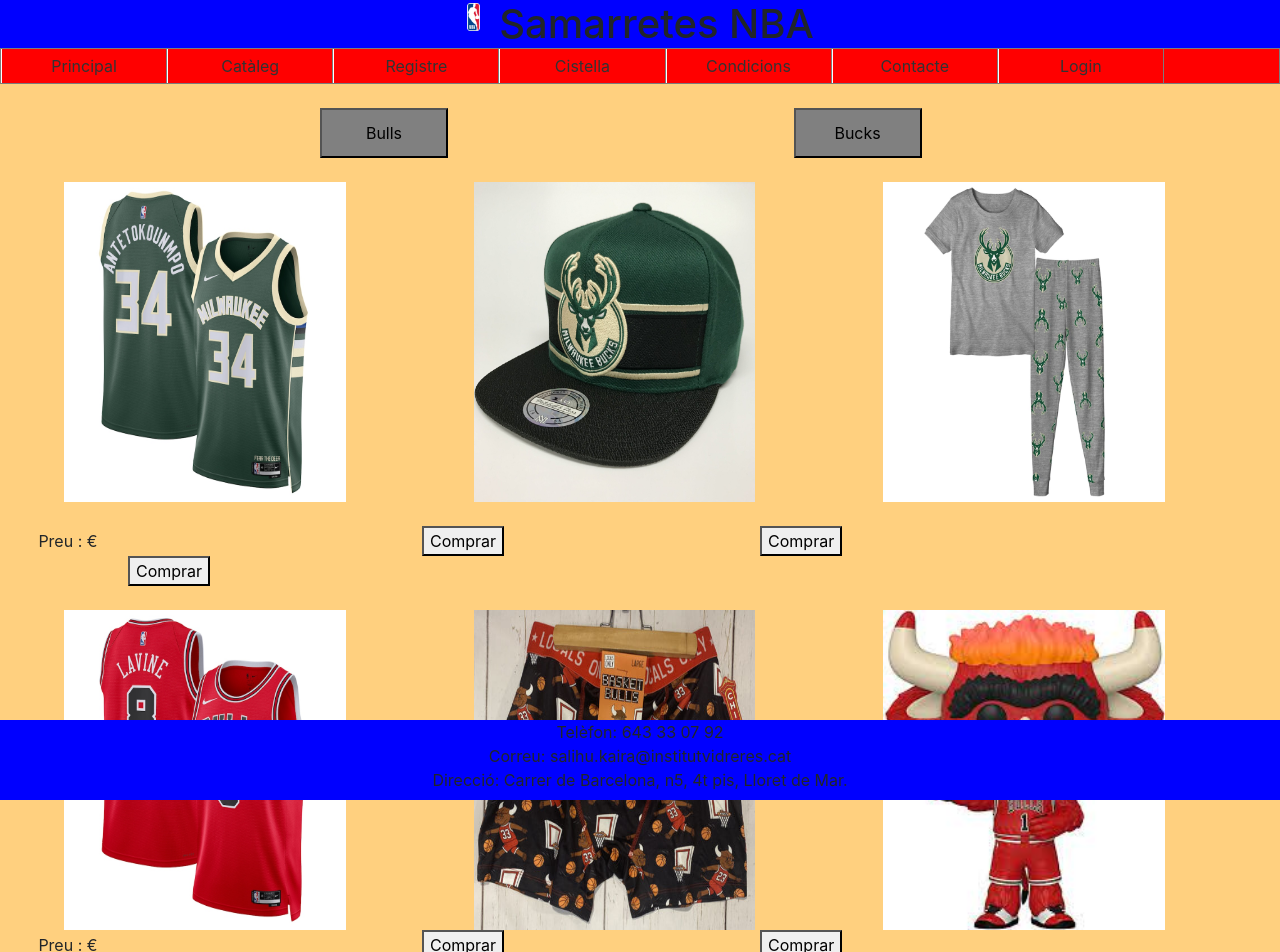
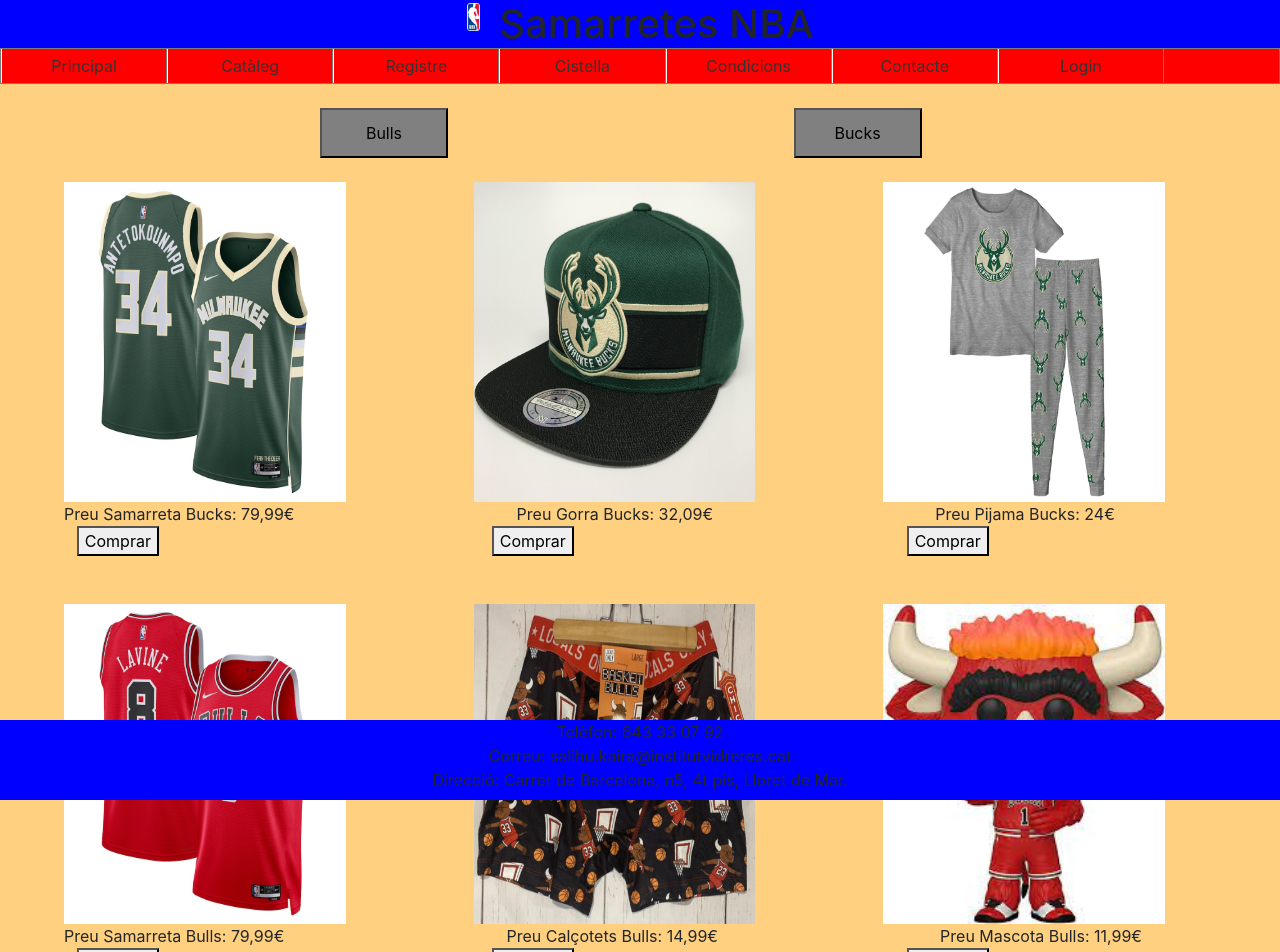
Before and after one commit to arnaulloveras-m/Projecte_Kaira_Lloveras, an Angular app: page /cataleg in a window 1280 px wide. Shown: the top 952 px of the page. Built offline with nearby package versions, Linux system fonts and the light colour scheme.

Commit message:
Commit ViewChild

```diff
--- a/src/app/cataleg/cataleg.component.css
+++ b/src/app/cataleg/cataleg.component.css
@@ -21,12 +21,12 @@ body{
 }
 
 .p_bucks{
-  margin: 0 15% 0 3%;
+  margin: 0 12% 0 5%;
   display: inline;
 }
 
 .p_bulls{
-  margin: 0 15% 0 3%;
+  margin: 0 12% 0 5%;
   display: inline;
 }
 
@@ -35,6 +35,6 @@ body{
 }
 
 .b_comprar{
-  margin: 0 10% 0 10%;
+  margin: 0 20% 0 6%;
   display: inline;
 }
--- a/src/app/cataleg/cataleg.component.html
+++ b/src/app/cataleg/cataleg.component.html
@@ -5,6 +5,8 @@
   <title>Samarretes NBA</title>
   <link rel="stylesheet" href="https://maxcdn.bootstrapcdn.com/bootstrap/4.0
 .0/css/bootstrap.min.css">
+  <script src="../scripts/Afegir.js"></script>
+  <script src="../scripts/Logic.js"></script>
   <link rel="stylesheet" type="text/css" href="cataleg.component.css" title="style">
 </head>
 <body>
@@ -17,29 +19,43 @@
   </div>
     <div class="contenidor1">
       <div id="contenidor1">
-        <img alt="samarreta" class="bucks" src="../../assets/samarretabucks.png">
-        <img alt="samarreta" class="bucks" src="../../assets/bufanda_buks.jpg">
-        <img alt="samarreta" class="bucks" src="../../assets/pijama_bucks.png">
+        <img id = "img1" alt="samarreta" class="bucks" src="../../assets/samarretabucks.png">
+        <img id = "img2" alt="samarreta" class="bucks" src="../../assets/bufanda_buks.jpg">
+        <img id = "img3" alt="samarreta" class="bucks" src="../../assets/pijama_bucks.png">
+
+        <br>
+        <p class="p_bucks">Preu <span id = "nom_1"> Samarreta Bucks</span>:
+          <span id = "preu_1">79,99</span>€
+        </p>
+        <p class="p_bucks">Preu <span id = "nom_2"> Gorra Bucks</span>:
+          <span id = "preu_2">32,09</span>€
+        </p>
+        <p class="p_bucks">Preu <span id = "nom_3"> Pijama Bucks</span>:
+          <span id = "preu_3">24</span>€
+        </p>
+        <button id = "b_comprar_1" class="b_comprar">Comprar</button>
+        <button id = "b_comprar_2" class="b_comprar">Comprar</button>
+        <button id = "b_comprar_3" class="b_comprar">Comprar</button>
+      </div>
+      <div id = "contenidor2">
         <br>
         <br>
-        <p class="p_bucks">Preu :
-          <span id = "preu_1"></span>€
+        <img id = "img4" class="bulls" src="../../assets/samarretabulls.png">
+        <img id = "img5" class="bulls" src="../../assets/calzoncillos_bulls.jpg">
+        <img id = "img6" class="bulls" src="../../assets/mascota_bulls.jpeg">
+        <p class="p_bulls">Preu <span id = "nom_4"> Samarreta Bulls</span>:
+          <span id = "preu_4">79,99</span>€
         </p>
-        <button class="b_comprar">Comprar</button>
-        <button class="b_comprar">Comprar</button>
-        <button class="b_comprar">Comprar</button>
-        <br>
-        <br>
-        <img alt="samarreta" class="bulls" src="../../assets/samarretabulls.png">
-        <img alt="samarreta" class="bulls" src="../../assets/calzoncillos_bulls.jpg">
-        <img alt="samarreta" class="bulls" src="../../assets/mascota_bulls.jpeg">
-          <p class="p_bulls">Preu :
-            <span id = "preu_2"></span>€
-          </p>
+        <p class="p_bulls">Preu <span id = "nom_5"> Calçotets Bulls</span>:
+          <span id = "preu_5">14,99</span>€
+        </p>
+        <p class="p_bulls">Preu <span id = "nom_6"> Mascota Bulls</span>:
+          <span id = "preu_6">11,99</span>€
+        </p>
 
-    <button class="b_comprar">Comprar</button>
-    <button class="b_comprar">Comprar</button>
-    <button class="b_comprar">Comprar</button>
+    <button id = "b_comprar_4" class="b_comprar">Comprar</button>
+    <button id = "b_comprar_5" class="b_comprar">Comprar</button>
+    <button id = "b_comprar_6" class="b_comprar"> Comprar</button>
     <br>
     </div>
   <br>
--- a/src/app/cataleg/cataleg.component.ts
+++ b/src/app/cataleg/cataleg.component.ts
@@ -46,6 +46,7 @@ constructor(){
         preu: 11.99,
         quantitat: 0,
         imatge: "assets/mascota_bulls.jpeg"}
+
         localStorage.setItem("Samarreta Bucks", JSON.stringify(samarretabucks))
         localStorage.setItem("Bufanda Bucks", JSON.stringify(bufandabucks))
         localStorage.setItem("Pijama Bucks", JSON.stringify(pijamabucks))
--- a/src/app/cistella/cistella.component.html
+++ b/src/app/cistella/cistella.component.html
@@ -4,14 +4,16 @@
   <meta charset="UTF-8">
   <title>Samarretes NBA</title>
   <link rel="stylesheet" type="text/css" href="cistella.component.css" title="style">
+  <script src="../scripts/Afegir.js"></script>
+  <script src="../scripts/Logic.js"></script>
 </head>
   <body class="body_principal">
   <div class="comprar">
       <br>
     <div id="contenidor1">
-      <img alt="samarreta" class="bucks" src="../../assets/samarretabucks.png">
-      <img alt="samarreta" class="bucks" src="../../assets/bufanda_buks.jpg">
-      <img alt="samarreta" class="bucks" src="../../assets/pijama_bucks.png">
+      <img id = "img1" alt="samarreta" class="bucks" src="../../assets/samarretabucks.png">
+      <img id = "img2" alt="samarreta" class="bucks" src="../../assets/bufanda_buks.jpg">
+      <img id = "img3" alt="samarreta" class="bucks" src="../../assets/pijama_bucks.png">
       <br>
       <br>
       <p class="p_bucks">Preu Samarreta Bucks:
@@ -43,9 +45,9 @@
     </div>
     <br>
     <div id="contenidor2">
-      <img class="bulls" src="../../assets/samarretabulls.png">
-      <img class="bulls" src="../../assets/calzoncillos_bulls.jpg">
-      <img class="bulls" src="../../assets/mascota_bulls.jpeg">
+      <img id = "img4" class="bulls" src="../../assets/samarretabulls.png">
+      <img id = "img5" class="bulls" src="../../assets/calzoncillos_bulls.jpg">
+      <img id = "img6" class="bulls" src="../../assets/mascota_bulls.jpeg">
       <br>
       <p class="p_bulls">Preu Samarreta dels Bulls:
         <span id="preu_4">79,99</span>€
--- a/src/app/cistella/cistella.component.ts
+++ b/src/app/cistella/cistella.component.ts
@@ -11,7 +11,6 @@ export class CistellaComponent {
 
   constructor() {
     this.total = 0;
-    localStorage.getItem("Samarreta Bulls")
   }
 
   ngOnInit(){
--- a/src/app/login/login.component.html
+++ b/src/app/login/login.component.html
@@ -10,7 +10,7 @@
   <h3>Login a la nostra pàgina</h3>
   <label>
     Correu:
-    <input  class="controls"type="email" name="correu" id="correu" placeholder="Ingresi el seu Correu">
+    <input  #ViewChild class="controls"type="email" name="correu" id="correu" placeholder="Ingresi el seu Correu">
   </label>
   <br>
   <label>
--- a/src/app/login/login.component.ts
+++ b/src/app/login/login.component.ts
@@ -1,4 +1,4 @@
-import { Component } from '@angular/core';
+import {AfterViewInit, Component, ElementRef, ViewChild} from '@angular/core';
 import {FormControl, FormGroup} from "@angular/forms";
 
 @Component({
@@ -6,7 +6,7 @@ import {FormControl, FormGroup} from "@angular/forms";
   templateUrl: './login.component.html',
   styleUrls: ['./login.component.css']
 })
-export class LoginComponent {
+export class LoginComponent implements AfterViewInit{
   loginForm = new FormGroup({
     username: new FormControl(''),
     password: new FormControl(''),
@@ -16,4 +16,10 @@ export class LoginComponent {
     console.log(this.loginForm.value);
     localStorage.setItem('infoForm', JSON.stringify(this.loginForm.value));
   }
+
+  @ViewChild('ViewChild') ViewChild!: ElementRef;
+  ngAfterViewInit() {
+    this.ViewChild.nativeElement.value = '@gmail.com'
+  }
+
 }
--- a/src/app/registre/registre.component.html
+++ b/src/app/registre/registre.component.html
@@ -10,10 +10,10 @@
   <h3>Registra't a la nostre pàgina</h3>
   <input  class="controls"type="text" name="noms" id="noms" placeholder="Ingresi el seu Nom">
   <input class="controls" type="text" name="cognom" id="cognom" placeholder="Ingresi el seu Cognom">
-  <input class="controls" type="adress" name="adreça" id="adreça" placeholder="Ingresi la seva adreça">
+  <input #forViewChild class="controls" type="adress" name="adreça" id="adreça" placeholder="Ingresi la seva adreça">
   <input class="controls" type="tel" name="telefon" id="telefon" placeholder="Ingresi el seu telèfon">
   <input class="controls" type="password" name="contrasenya" id="contrasenya" placeholder="Ingresi la contrasenya per registrar-se">
-  <input type="submit" value="Registra't" class="button">
+  <input type="submit" value="Registra't" class="button" >
 </form>
 </body>
 </html>
--- a/src/app/registre/registre.component.ts
+++ b/src/app/registre/registre.component.ts
@@ -1,4 +1,4 @@
-import { Component } from '@angular/core';
+import {AfterViewInit, Component, ElementRef, ViewChild} from '@angular/core';
 import {FormControl, FormGroup} from "@angular/forms";
 
 @Component({
@@ -6,9 +6,9 @@ import {FormControl, FormGroup} from "@angular/forms";
   templateUrl: './registre.component.html',
   styleUrls: ['./registre.component.css']
 })
-export class RegistreComponent {
-  constructor() {
-    //@ts-ignore
-
-    }
-  }
+export class RegistreComponent implements AfterViewInit{
+@ViewChild('forViewChild') forViewChild!: ElementRef;
+  ngAfterViewInit() {
+  this.forViewChild.nativeElement.value = 'elteucorreu@gmail.com'
+}
+}
```
Also changed, not shown: src/app/registre/registre.component.css (line endings or trailing spaces).
